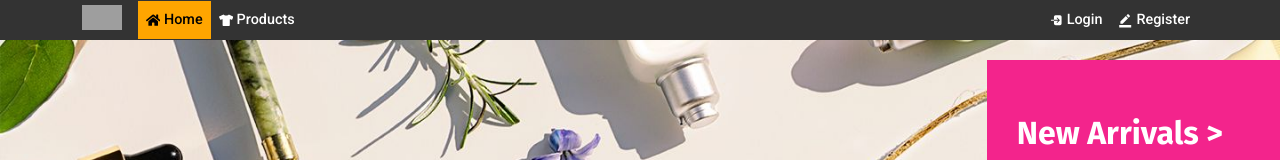
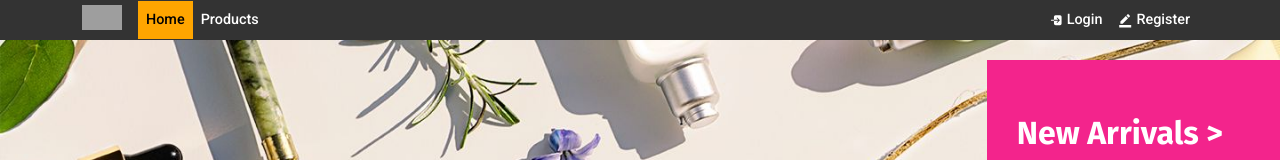
Before and after one commit to AyaGallarte/online-shop, a React (Vite) app: page / in a window 1280 px wide. Shown: the top 160 px of the page. Built offline with nearby package versions, Linux system fonts and the light colour scheme; grey boxes are pictures that could not be loaded.

Commit message:
Added react icons

```diff
--- a/src/components/AppNavbar.jsx
+++ b/src/components/AppNavbar.jsx
@@ -3,7 +3,7 @@ import { Navbar, Nav, Container } from 'react-bootstrap';
 import { Link, NavLink } from 'react-router-dom';
 import UserContext from '../context/UserContext';
 import logo from '../images/logo.png';
-import { FaHome, FaTshirt, FaShoppingCart, FaListAlt } from "react-icons/fa";
+// import { FaHome, FaTshirt, FaShoppingCart, FaListAlt } from "react-icons/fa";
 import { IoLogOut, IoLogIn } from "react-icons/io5";
 import { MdBorderColor } from "react-icons/md";
 import { CgProfile } from "react-icons/cg";
@@ -28,8 +28,8 @@ export default function AppNavbar() {
                 <Navbar.Toggle aria-controls="basic-navbar-nav" className="navToggle" />
                 <Navbar.Collapse id="basic-navbar-nav">
                     <Nav className="me-auto">
-                        <Nav.Link as={NavLink} to="/"><FaHome /> Home</Nav.Link>
-                        <Nav.Link as={NavLink} to="/products"><FaTshirt /> Products</Nav.Link>
+                        <Nav.Link as={NavLink} to="/">Home</Nav.Link>
+                        <Nav.Link as={NavLink} to="/products">Products</Nav.Link>
                     </Nav>
 
                     <Nav className="ms-auto">
@@ -38,8 +38,8 @@ export default function AppNavbar() {
                                 <Nav.Link as={NavLink} to="/logout"><IoLogOut /> Logout</Nav.Link>
                             ) : (
                                 <>
-                                    <Nav.Link as={NavLink} to="/cart"><FaShoppingCart /> Cart</Nav.Link>
-                                    <Nav.Link as={NavLink} to="/order"><FaListAlt /> Order</Nav.Link>
+                                    <Nav.Link as={NavLink} to="/cart">Cart</Nav.Link>
+                                    <Nav.Link as={NavLink} to="/order">Order</Nav.Link>
                                     <Nav.Link as={NavLink} to="/profile"><CgProfile /> Profile</Nav.Link>
                                     <Nav.Link as={NavLink} to="/logout"><IoLogOut /> Logout</Nav.Link>
                                 </>
```
